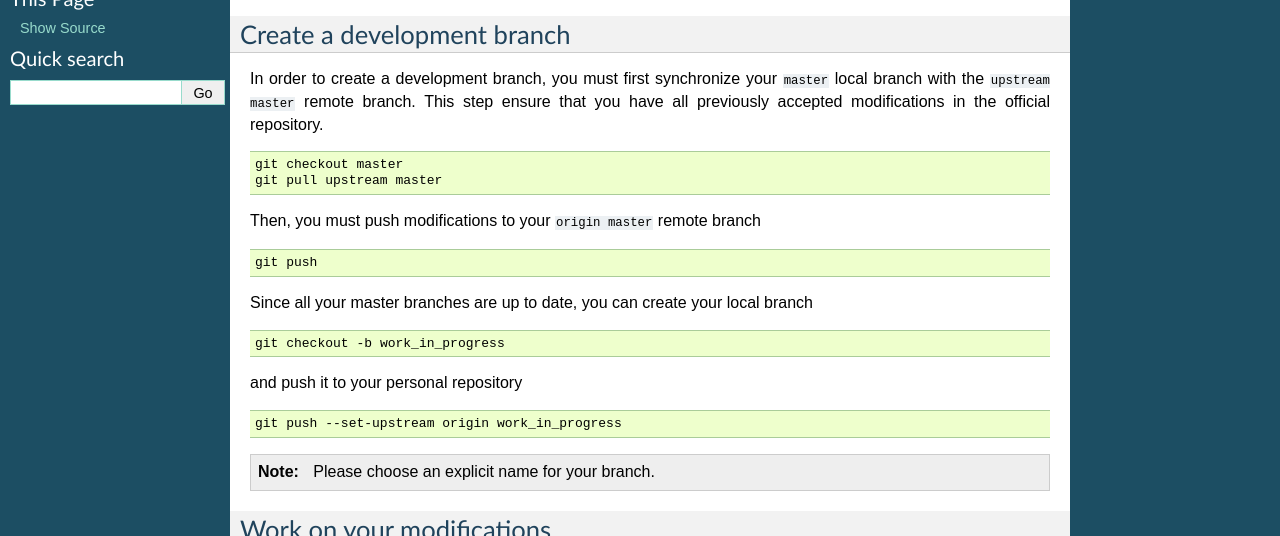
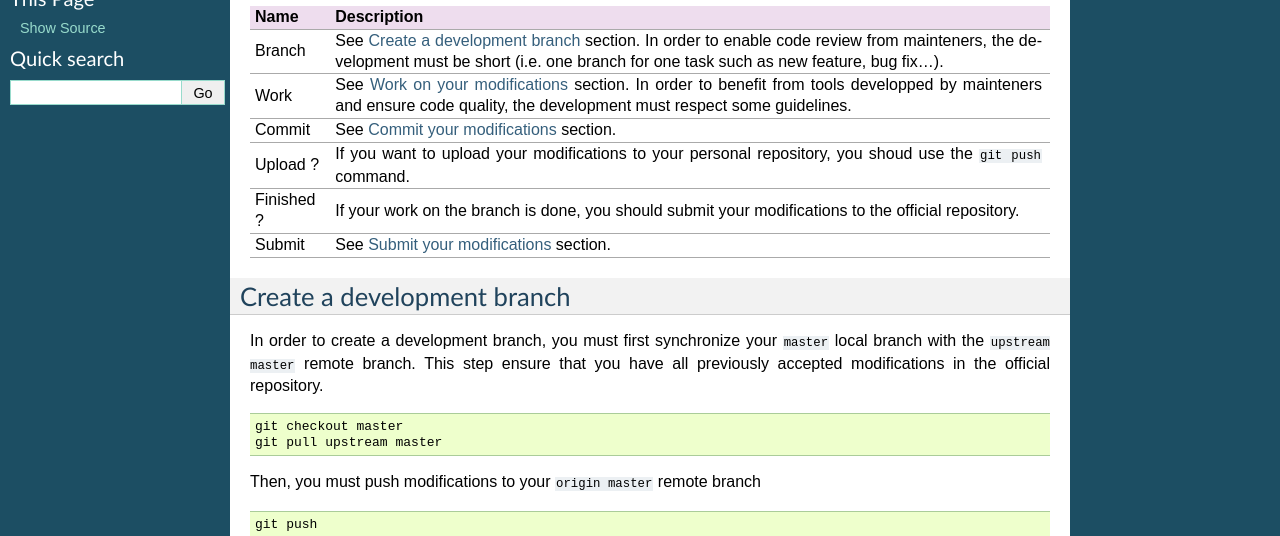
Before and after one commit to StatisKit/StatisKit, a Sphinx documentation site: the page built from doc/developper/public/contribute.rst, in a window 1280 px wide and 900 px high, cut to the strip 364-900 px from the top of the window. Built offline with Sphinx 7.4.7, drawn with Linux system fonts in a browser that asks for light colours; pages that are not in the unit, such as notebooks, are missing from menus.

Commit message:
modify diagram

```diff
--- a/doc/developper/public/contribute.rst
+++ b/doc/developper/public/contribute.rst
@@ -47,6 +47,22 @@ This workflow is assuming that you forked the official repository in your person
 .. |br| raw:: html
 
    <br />
+
++------------+-------------------------------------------------------------------------------------------------------------------------------------------------------------------------------------------+
+| Name       | Description                                                                                                                                                                               |
++============+===========================================================================================================================================================================================+
+| Branch     | See `Create a development branch`_ section. In order to enable code review from mainteners, the development must be short (i.e. one branch for one task such as new feature, bug fix...). |
++------------+-------------------------------------------------------------------------------------------------------------------------------------------------------------------------------------------+
+| Work       | See `Work on your modifications`_ section. In order to benefit from tools developped by mainteners and ensure code quality, the development must respect some guidelines.                 |
++------------+-------------------------------------------------------------------------------------------------------------------------------------------------------------------------------------------+
+| Commit     | See `Commit your modifications`_ section.                                                                                                                                                 |
++------------+-------------------------------------------------------------------------------------------------------------------------------------------------------------------------------------------+
+| Upload ?   | If you want to upload your modifications to your personal repository, you shoud use the :code:`git push` command.                                                                         |
++------------+-------------------------------------------------------------------------------------------------------------------------------------------------------------------------------------------+
+| Finished ? | If your work on the branch is done, you should submit your modifications to the official repository.                                                                                      |
++------------+-------------------------------------------------------------------------------------------------------------------------------------------------------------------------------------------+
+| Submit     | See `Submit your modifications`_ section.                                                                                                                                                 |
++------------+-------------------------------------------------------------------------------------------------------------------------------------------------------------------------------------------+
 
 Create a development branch
 ===========================
```
